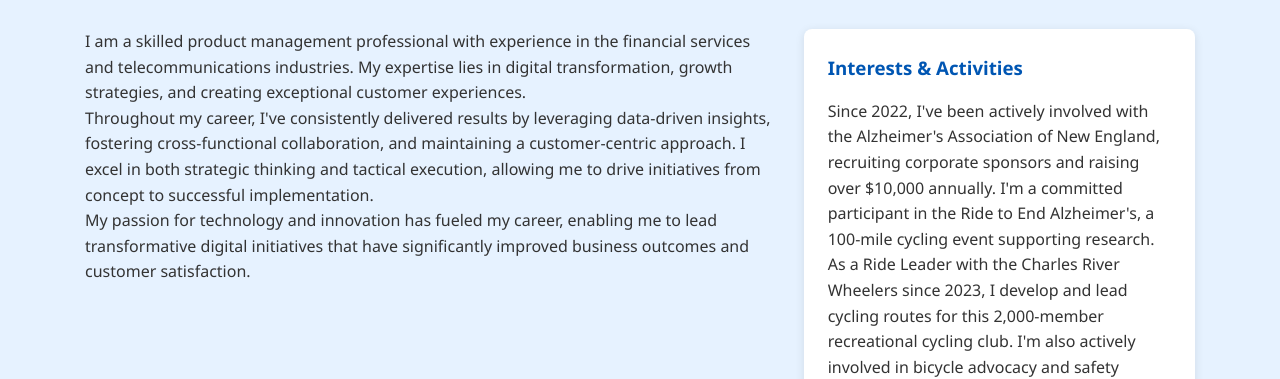
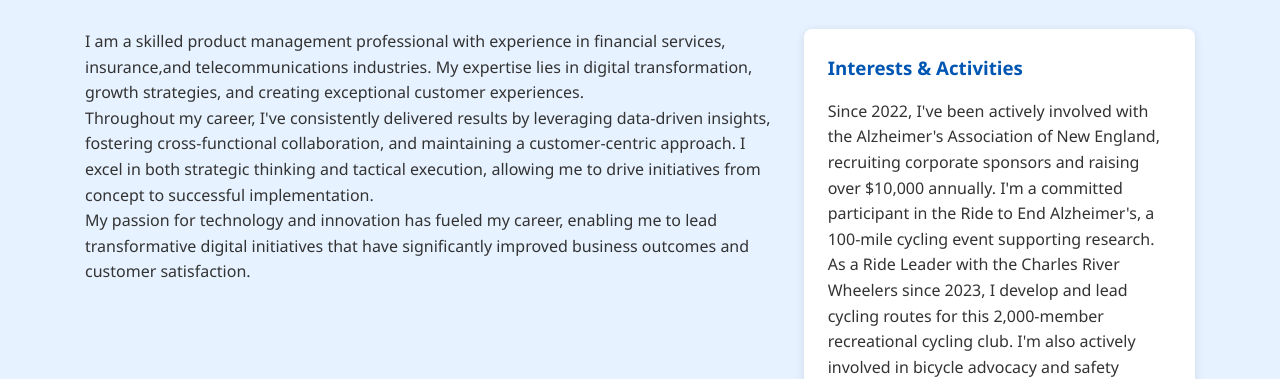
Before and after one commit to lisaoc/lisaoc.github.io, a plain HTML site: page index.html in a window 1280 px wide. Shown: the part 421-800 px from the top of the page. Drawn offline with Linux system fonts and the light colour scheme.

Commit message:
Update index.html updated txt

```diff
--- a/index.html
+++ b/index.html
@@ -278,7 +278,7 @@
             <h2 class="section-title">About Me</h2>
             <div class="about-content">
                 <div class="about-text">
-                    <p>I am a skilled product management professional with experience in the financial services and telecommunications industries. My expertise lies in digital transformation, growth strategies, and creating exceptional customer experiences.</p>
+                    <p>I am a skilled product management professional with experience in financial services, insurance,and telecommunications industries. My expertise lies in digital transformation, growth strategies, and creating exceptional customer experiences.</p>
                     <p>Throughout my career, I've consistently delivered results by leveraging data-driven insights, fostering cross-functional collaboration, and maintaining a customer-centric approach. I excel in both strategic thinking and tactical execution, allowing me to drive initiatives from concept to successful implementation.</p>
                     <p>My passion for technology and innovation has fueled my career, enabling me to lead transformative digital initiatives that have significantly improved business outcomes and customer satisfaction.</p>
                 </div>
```
